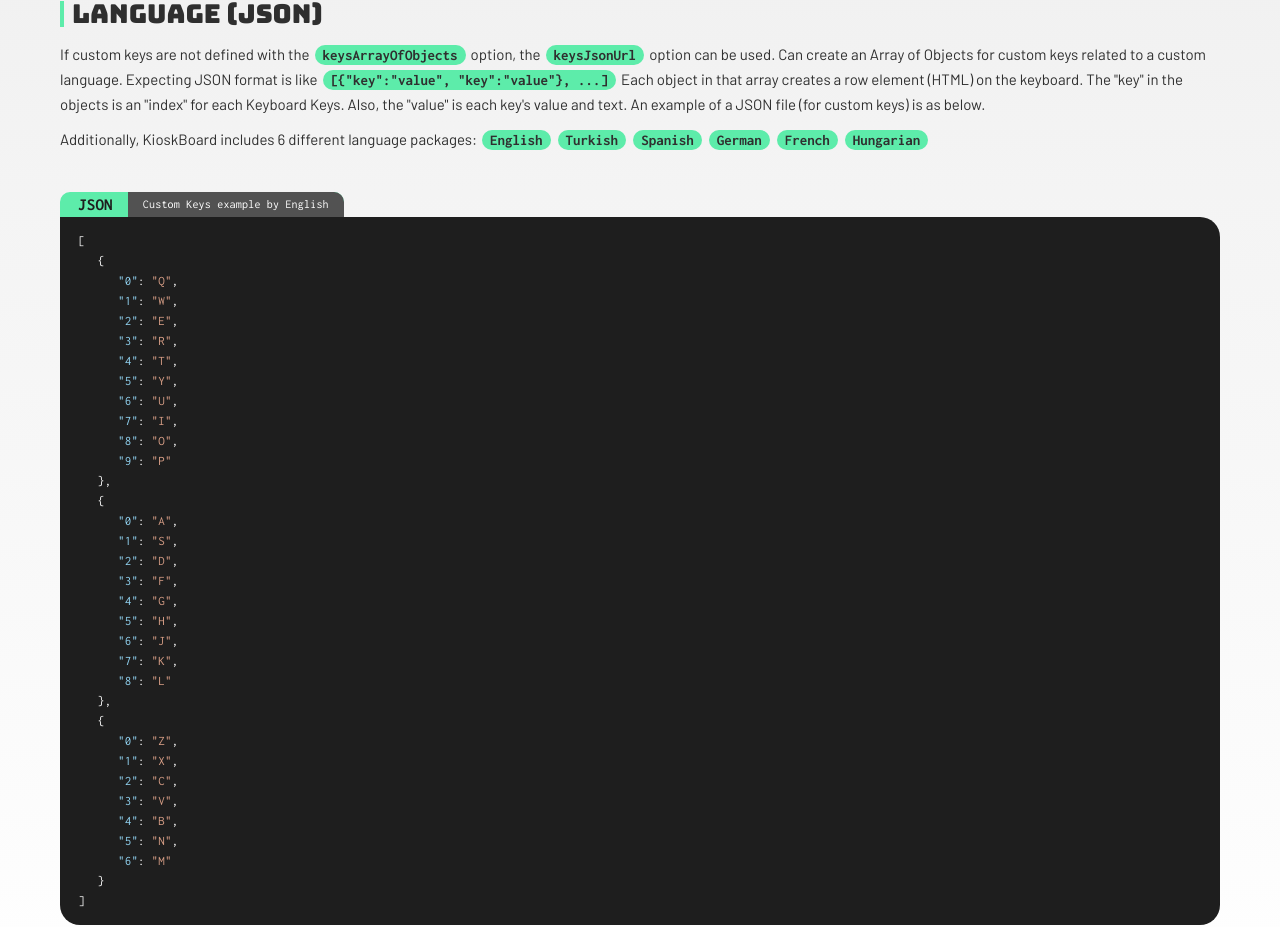
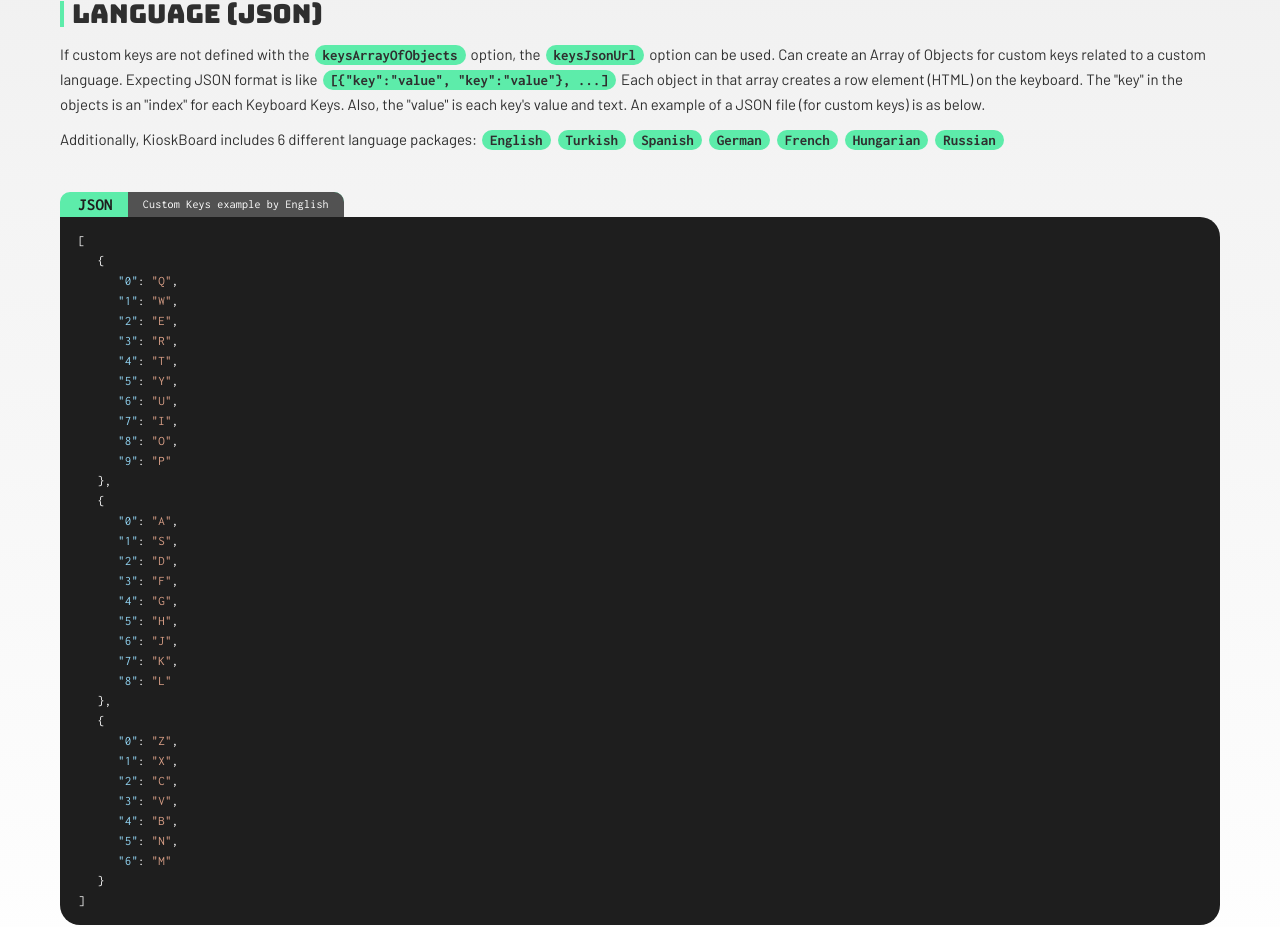
Before and after one commit to furcan/KioskBoard, a website: page docs/index.html in a window 1280 px wide. Shown: the part 4813-5740 px from the top of the page. Drawn offline with nearby package versions, Linux system fonts and the light colour scheme.

Commit message:
Added russian translations

```diff
--- a/docs/index.html
+++ b/docs/index.html
@@ -362,7 +362,7 @@
       <div class="head">
         <h2 class="sec-title">Language (JSON)</h2>
         <p class="sec-desc">If custom keys are not defined with the <span class="option">keysArrayOfObjects</span> option, the <span class="option">keysJsonUrl</span> option can be used. Can create an Array of Objects for custom keys related to a custom language. Expecting JSON format is like <span class="option">[{"key":"value", "key":"value"}, ...]</span> Each object in that array creates a row element (HTML) on the keyboard. The "key" in the objects is an "index" for each Keyboard Keys. Also, the "value" is each key's value and text. An example of a JSON file (for custom keys) is as below.</p>
-        <p class="sec-desc">Additionally, KioskBoard includes 6 different language packages: <a target="_blank" rel="noopener noreferrer" href="https://github.com/furcan/KioskBoard/blob/master/dist/kioskboard-keys-english.json"><span class="option">English</span></a> <a target="_blank" rel="noopener noreferrer" href="https://github.com/furcan/KioskBoard/blob/master/dist/kioskboard-keys-turkish.json"><span class="option">Turkish</span></a> <a target="_blank" rel="noopener noreferrer" href="https://github.com/furcan/KioskBoard/blob/master/dist/kioskboard-keys-spanish.json"><span class="option">Spanish</span></a> <a target="_blank" rel="noopener noreferrer" href="https://github.com/furcan/KioskBoard/blob/master/dist/kioskboard-keys-german.json"><span class="option">German</span></a> <a target="_blank" rel="noopener noreferrer" href="https://github.com/furcan/KioskBoard/blob/master/dist/kioskboard-keys-french.json"><span class="option">French</span></a> <a target="_blank" rel="noopener noreferrer" href="https://github.com/furcan/KioskBoard/blob/master/dist/kioskboard-keys-hungarian.json"><span class="option">Hungarian</span></a></p>
+        <p class="sec-desc">Additionally, KioskBoard includes 6 different language packages: <a target="_blank" rel="noopener noreferrer" href="https://github.com/furcan/KioskBoard/blob/master/dist/kioskboard-keys-english.json"><span class="option">English</span></a> <a target="_blank" rel="noopener noreferrer" href="https://github.com/furcan/KioskBoard/blob/master/dist/kioskboard-keys-turkish.json"><span class="option">Turkish</span></a> <a target="_blank" rel="noopener noreferrer" href="https://github.com/furcan/KioskBoard/blob/master/dist/kioskboard-keys-spanish.json"><span class="option">Spanish</span></a> <a target="_blank" rel="noopener noreferrer" href="https://github.com/furcan/KioskBoard/blob/master/dist/kioskboard-keys-german.json"><span class="option">German</span></a> <a target="_blank" rel="noopener noreferrer" href="https://github.com/furcan/KioskBoard/blob/master/dist/kioskboard-keys-french.json"><span class="option">French</span></a> <a target="_blank" rel="noopener noreferrer" href="https://github.com/furcan/KioskBoard/blob/master/dist/kioskboard-keys-hungarian.json"><span class="option">Hungarian</span></a> <a target="_blank" rel="noopener noreferrer" href="https://github.com/furcan/KioskBoard/blob/master/dist/kioskboard-keys-russian.json"><span class="option">Russian</span></a></p>
       </div>
       <div class="section-content keyboard-json">
         <code class="json">
```
Also changed, not shown: README.md, dist/kioskboard-keys-russian.json (added).
